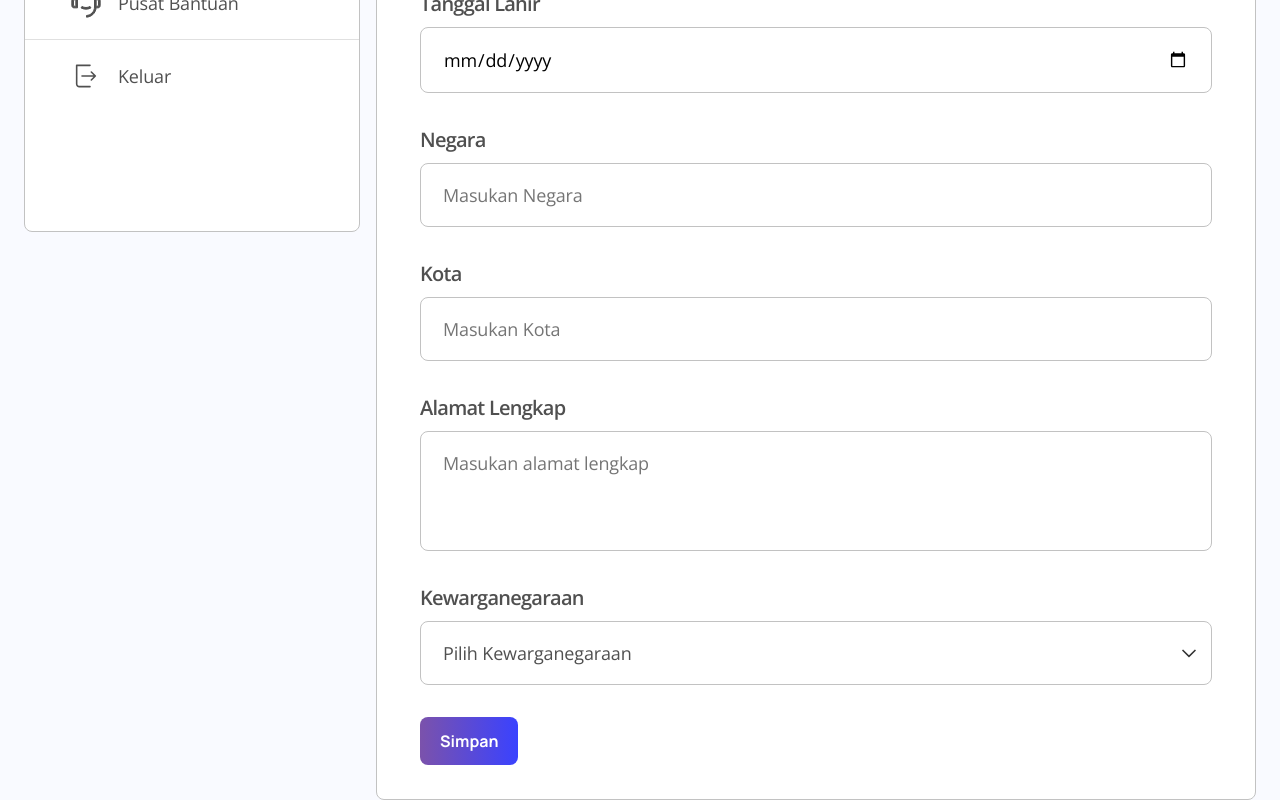
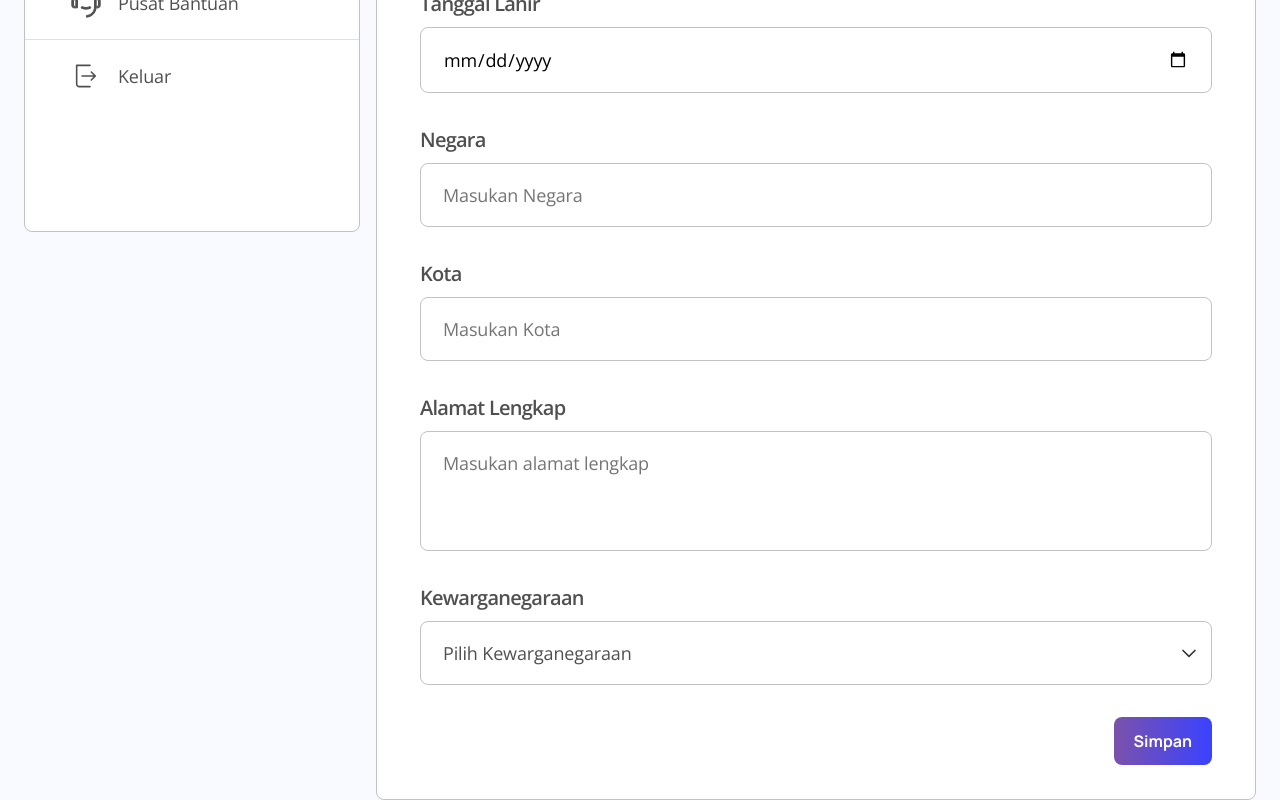
Before and after one commit to Synrgy-Kaboor/full-stack-web, a React (Vite) app: page /profil in a window 1280 px wide. Shown: the part 580-1380 px from the top of the page. Built offline with nearby package versions, Linux system fonts and the light colour scheme.

Commit message:
fix: button

```diff
--- a/src/components/ui/ChangeProfile.tsx
+++ b/src/components/ui/ChangeProfile.tsx
@@ -170,7 +170,9 @@ export default function ChangeProfile (){
                     <option value="Mrs">WNA</option>
                 </Select>
             </Stack>
-            <PrimaryButton type="button" label="Simpan" handleOnClick={()=>{}}/>
+            <Stack direction={'row'}  justifyContent={'flex-end'} sx={{ width: '100%'}}>
+                <PrimaryButton type="button" label="Simpan" handleOnClick={()=>{}}/>
+            </Stack>
         </Stack>
         </>
         )
```
